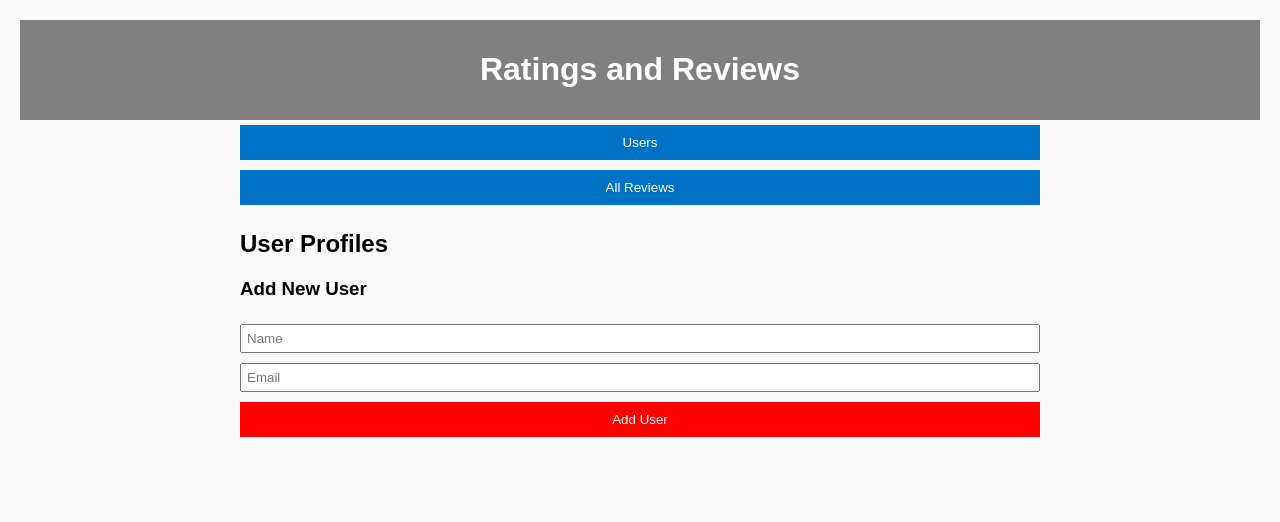
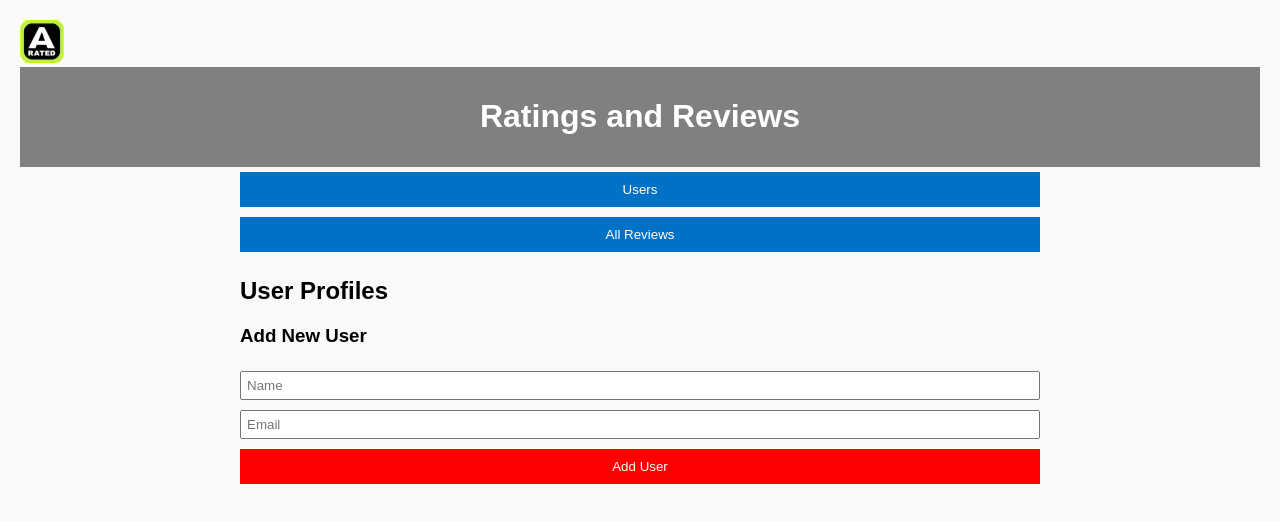
Before and after one commit to jkanbi/ratings.arated.com, a plain HTML site: page index.html in a window 1280 px wide. Drawn offline with nearby package versions, Linux system fonts and the light colour scheme.

Commit message:
add logo

```diff
--- a/index.html
+++ b/index.html
@@ -84,6 +84,7 @@
     </style>
 </head>
 <body>
+	<img src="ar-logo.jpeg" alt="A Rated Logo">
     <div id="app">
         <header>
             <h1>Ratings and Reviews</h1>
```
Also changed, not shown: ar-logo.jpeg (added).
